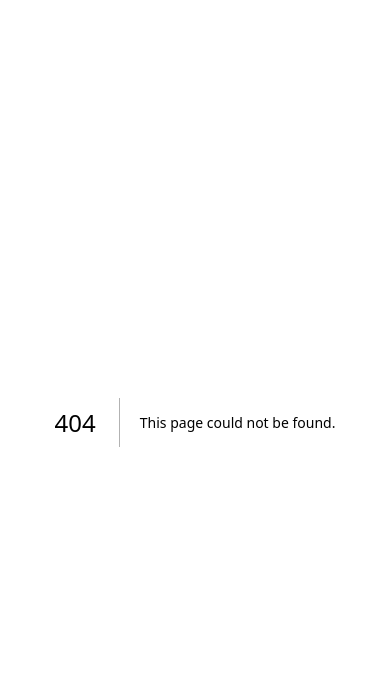
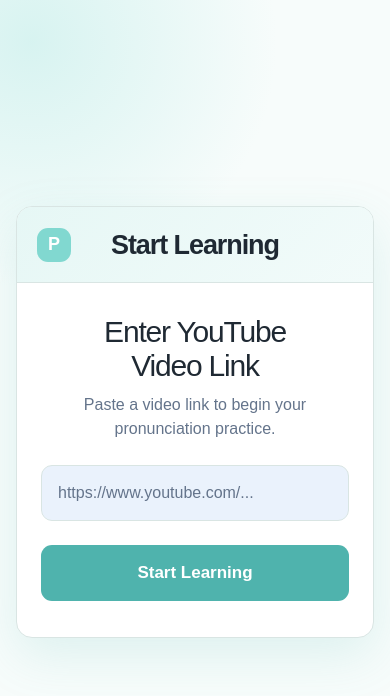
Before and after one commit to Kietkiet1109/Language-Learning-App, a Next.js app in the folder frontend/: page /parselink in a window 390 px wide. Before the commit this address had no page. Shown: the top 696 px of the page. Built offline with nearby package versions, Linux system fonts and the light colour scheme.

Commit message:
Implemented a responsive UI of the parse Youtube link page

```diff
--- a/frontend/src/app/globals.css
+++ b/frontend/src/app/globals.css
@@ -154,6 +154,138 @@ a {
     border: 0;
 }
 
+.learning-page {
+    display: grid;
+    min-height: 100svh;
+    place-items: center;
+    padding: 48px 24px;
+    background: radial-gradient(
+        circle at 8% 5%,
+        rgba(168, 230, 225, 0.4),
+        transparent 28%
+    ), var(--background);
+}
+
+.learning-card {
+    width: min(100%, 540px);
+    overflow: hidden;
+    border: 1px solid var(--border);
+    border-radius: 24px;
+    background: var(--white);
+    box-shadow: 0 18px 50px rgba(79, 179, 173, 0.15);
+}
+
+.learning-header {
+    display: grid;
+    grid-template-columns: 40px 1fr 40px;
+    align-items: center;
+    min-height: 88px;
+    padding: 0 28px;
+    background: linear-gradient(135deg, var(--tiffany-mist), #f2fbfa);
+    border-bottom: 1px solid var(--border);
+}
+
+.learning-header h1 {
+    margin: 0;
+    color: var(--text);
+    font-size: 30px;
+    font-weight: 700;
+    text-align: center;
+    letter-spacing: -0.04em;
+}
+
+.learning-form {
+    display: grid;
+    gap: 12px;
+    padding: 40px 48px 48px;
+}
+
+.learning-intro {
+    margin-bottom: 12px;
+}
+
+.learning-intro h2 {
+    margin: 0 0 10px;
+    color: var(--text);
+    font-size: clamp(30px, 5vw, 40px);
+    line-height: 1.12;
+    text-align: center;
+    letter-spacing: -0.04em;
+}
+
+.learning-intro p {
+    margin: 0;
+    color: var(--secondary-text);
+    font-size: 16px;
+    line-height: 1.5;
+    text-align: center;
+}
+
+.learning-form label {
+    color: var(--text);
+    font-size: 16px;
+    font-weight: 700;
+}
+
+.learning-form input {
+    width: 100%;
+    min-height: 56px;
+    padding: 0 16px;
+    border: 1px solid var(--border);
+    border-radius: 11px;
+    background: #eaf2fc;
+    color: var(--text);
+    font: inherit;
+    font-size: 16px;
+}
+
+.learning-form input::placeholder {
+    color: var(--secondary-text);
+}
+
+.learning-form input:focus-visible {
+    outline: 3px solid var(--primary);
+    outline-offset: 2px;
+    box-shadow: 0 0 0 5px var(--focus-ring);
+}
+
+.form-error {
+    margin: 0;
+    color: var(--error);
+    font-size: 14px;
+}
+
+.learning-button {
+    min-height: 56px;
+    margin-top: 12px;
+    border: 0;
+    border-radius: 11px;
+    background: var(--primary-dark);
+    color: var(--white);
+    cursor: pointer;
+    font: inherit;
+    font-size: 17px;
+    font-weight: 700;
+    transition: background-color 160ms ease, box-shadow 160ms ease,
+        transform 160ms ease;
+}
+
+.learning-button:hover {
+    background: #3e9e98;
+    box-shadow: 0 8px 18px rgba(79, 179, 173, 0.22);
+    transform: translateY(-1px);
+}
+
+.learning-button:focus-visible {
+    outline: 3px solid var(--primary);
+    outline-offset: 3px;
+    box-shadow: 0 0 0 5px var(--focus-ring);
+}
+
+.learning-button:active {
+    transform: translateY(1px);
+}
+
 @media (max-width: 420px) {
     .menu-page {
         min-height: 100svh;
@@ -161,6 +293,15 @@ a {
     }
 
     .menu-card {
+        border-radius: 16px;
+    }
+
+    .learning-page {
+        min-height: 100svh;
+        padding: 16px;
+    }
+
+    .learning-card {
         border-radius: 16px;
     }
 
@@ -186,4 +327,17 @@ a {
         min-height: 60px;
         padding: 0 16px;
     }
+
+    .learning-header {
+        min-height: 76px;
+        padding: 0 20px;
+    }
+
+    .learning-header h1 {
+        font-size: 27px;
+    }
+
+    .learning-form {
+        padding: 32px 24px 36px;
+    }
 }
--- a/frontend/src/app/page.tsx
+++ b/frontend/src/app/page.tsx
@@ -8,7 +8,7 @@ interface MenuOptionProps {
 
 const MENU_OPTIONS: MenuOptionProps[] = [
     {
-        href: "/learning",
+        href: "/parselink",
         label: "Start Learning",
         description: "Begin a new pronunciation lesson",
     },
--- /dev/null
+++ b/frontend/src/app/parselink/layout.tsx
@@ -0,0 +1,12 @@
+import type { Metadata } from "next";
+
+export const metadata: Metadata = {
+    title: "Learning | Prononcia",
+    description: "Begin your pronunciation practice.",
+};
+
+export default function RootLayout({children,}: Readonly<{
+    children: React.ReactNode;
+}>) {
+    return children
+}
--- /dev/null
+++ b/frontend/src/app/parselink/page.tsx
@@ -0,0 +1,82 @@
+"use client";
+
+import { FormEvent, useState } from "react";
+
+export default function LearningPage() {
+    const [videoLink, setVideoLink] = useState("");
+    const [formError, setFormError] = useState("");
+
+    const handleSubmit = (event: FormEvent<HTMLFormElement>) => {
+        event.preventDefault();
+
+        if (!videoLink.trim()) {
+            setFormError("Please enter a YouTube video link to continue.");
+            return;
+        }
+
+        setFormError("");
+    };
+
+    return (
+        <main className="learning-page">
+            <section
+                className="learning-card"
+                aria-labelledby="learning-title"
+            >
+                <header className="learning-header">
+                    <span className="header-mark" aria-hidden="true">
+                        P
+                    </span>
+                    <h1>Start Learning</h1>
+                    <span aria-hidden="true" />
+                </header>
+
+                <form className="learning-form" onSubmit={handleSubmit}>
+                    <div className="learning-intro">
+                        <h2 id="learning-title">
+                            Enter YouTube
+                            <br />
+                            Video Link
+                        </h2>
+                        <p>
+                            Paste a video link to begin your pronunciation
+                            practice.
+                        </p>
+                    </div>
+
+                    <label className="visually-hidden" htmlFor="video-link">
+                        YouTube video link
+                    </label>
+                    <input
+                        id="video-link"
+                        name="videoLink"
+                        type="url"
+                        value={videoLink}
+                        onChange={(event) => {
+                            setVideoLink(event.target.value);
+                            setFormError("");
+                        }}
+                        placeholder="https://www.youtube.com/..."
+                        aria-describedby={
+                            formError ? "video-link-error" : undefined
+                        }
+                    />
+
+                    {formError && (
+                        <p
+                            className="form-error"
+                            id="video-link-error"
+                            role="alert"
+                        >
+                            {formError}
+                        </p>
+                    )}
+
+                    <button type="submit" className="learning-button">
+                        Start Learning
+                    </button>
+                </form>
+            </section>
+        </main>
+    );
+}
```
